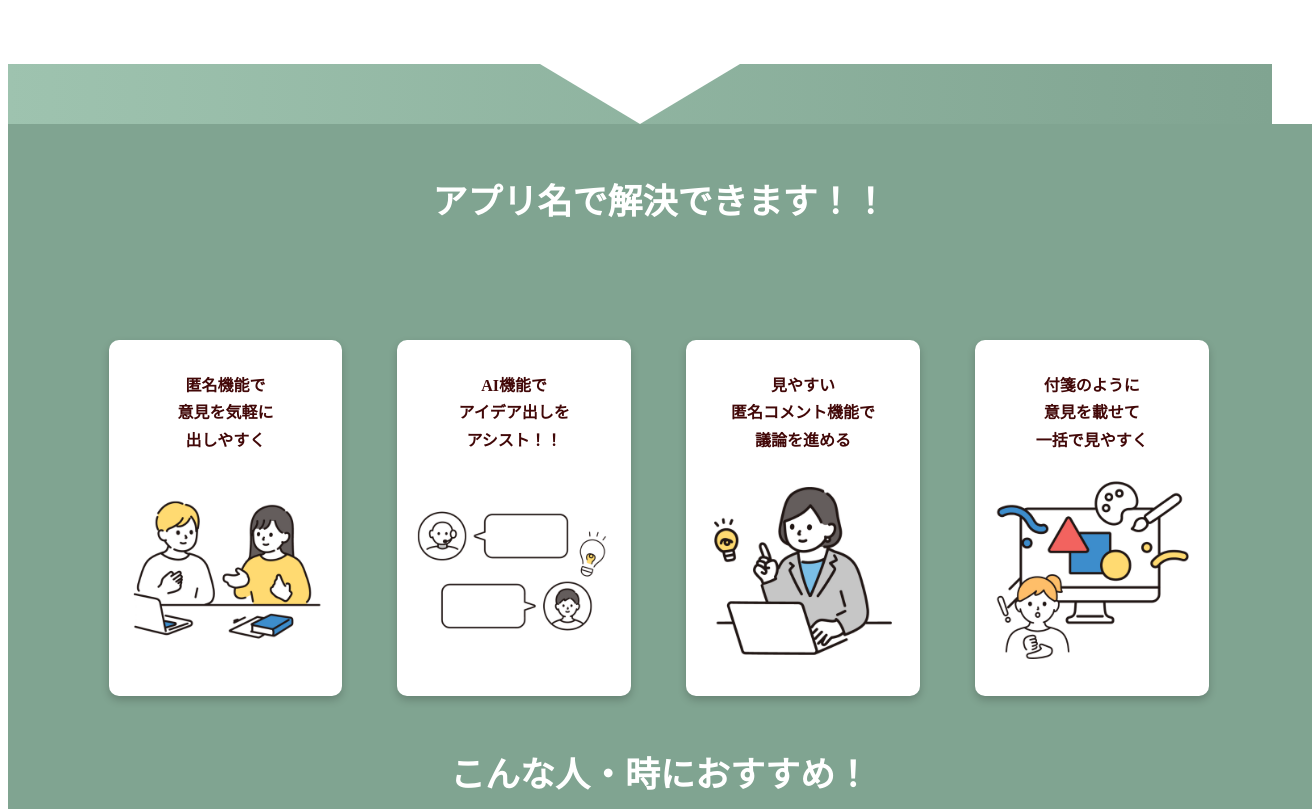
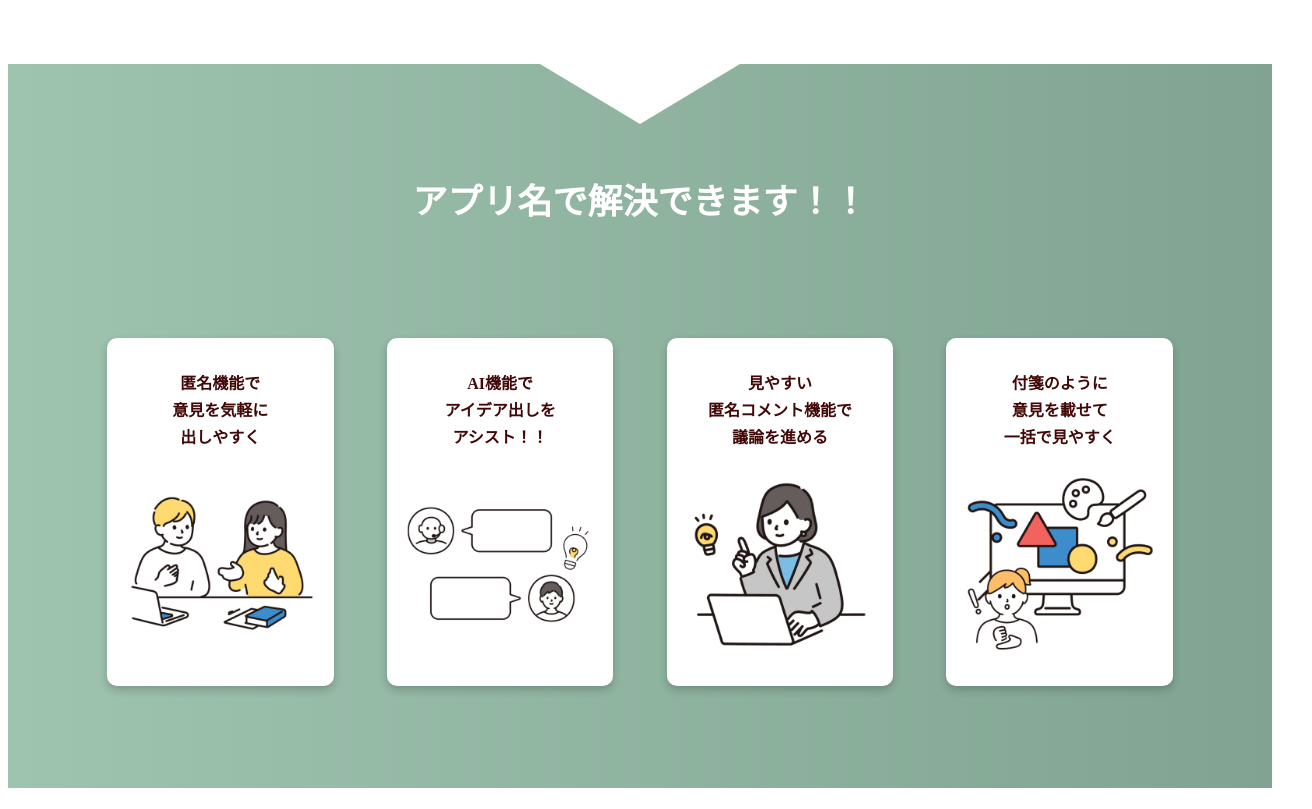
Before and after one commit to Akari0613/ATM, a plain HTML site: page index.html in a window 1280 px wide. Shown: the part 1700-2509 px from the top of the page, 1312 px wide, since content can reach past the window. Drawn offline with Linux system fonts and the light colour scheme.

Commit message:
変更済

```diff
--- a/style.css
+++ b/style.css
@@ -84,14 +84,8 @@ a:hover.btn{
   margin: 0 auto;
   padding: 0 4%;
 }
-.wrapper2 {
-  height: 400pt;
-  padding-top: 200pt;
-  margin-left: 0;
-  margin-right: 0;
-  padding: 0;
-  background-color: #80a491;
-  width: 100%;
+.wrapper2{
+    padding: 20px;
 }
 .wrapper2 h2 {
   color: #fff;
@@ -393,14 +387,12 @@ a:hover.button{
 }
 
 /* 体験コース */
-.try-intro{
-    background: linear-gradient(to right,#dbedf0 ,#a4dce6 );
-    margin-right: 10%;
-    margin-top:10%;
-    text-align: center;
-    margin: 0;
-    padding: 5%;
-
+.try-intro {
+  background: linear-gradient(to right,#dbedf0 ,#a4dce6 );
+  margin-right: 10%;
+  margin-top:10%;
+  text-align: center;
+  padding: 5%;
 }
 .try-intro h2 {
   font-size: 30px;
```
